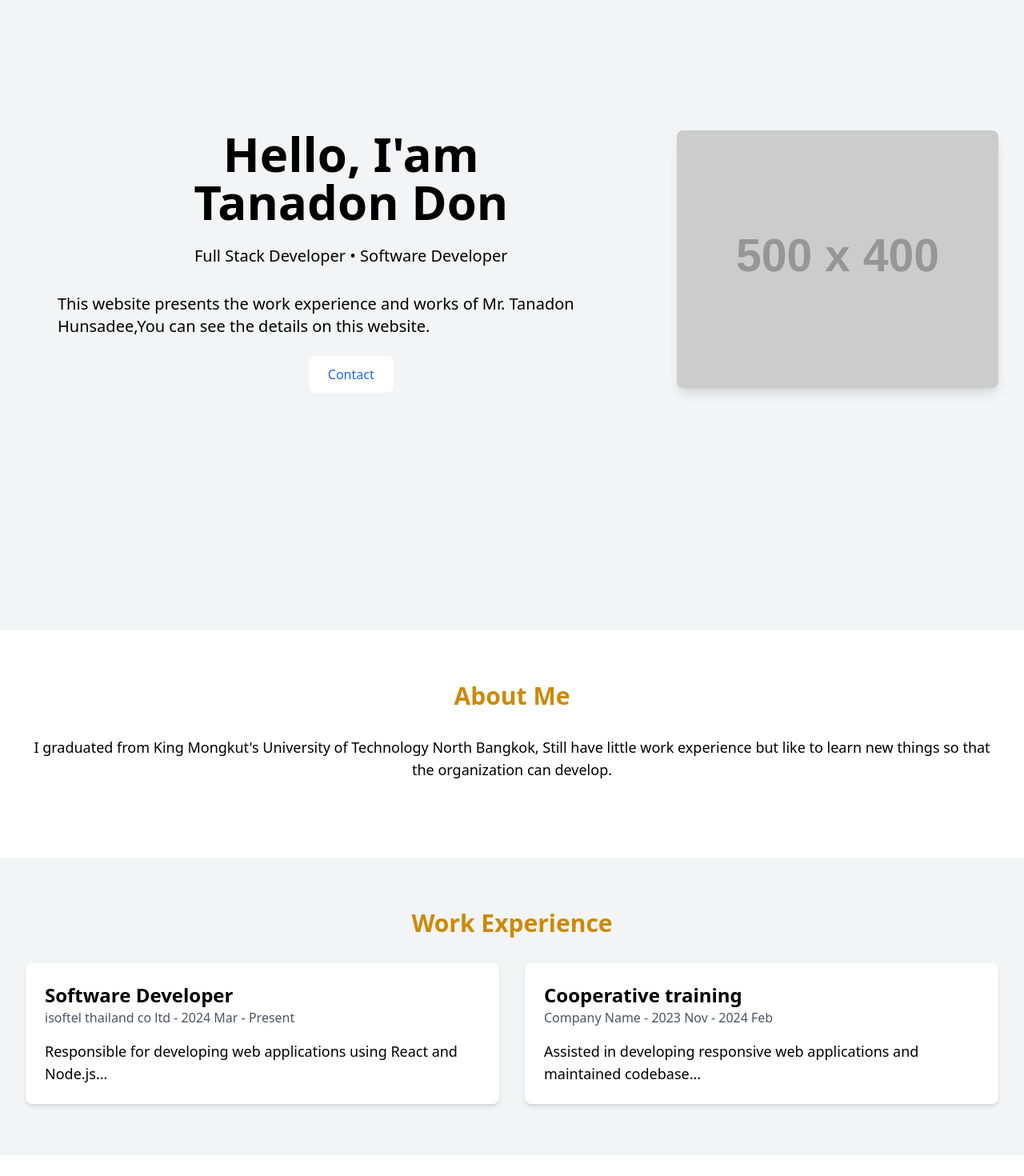
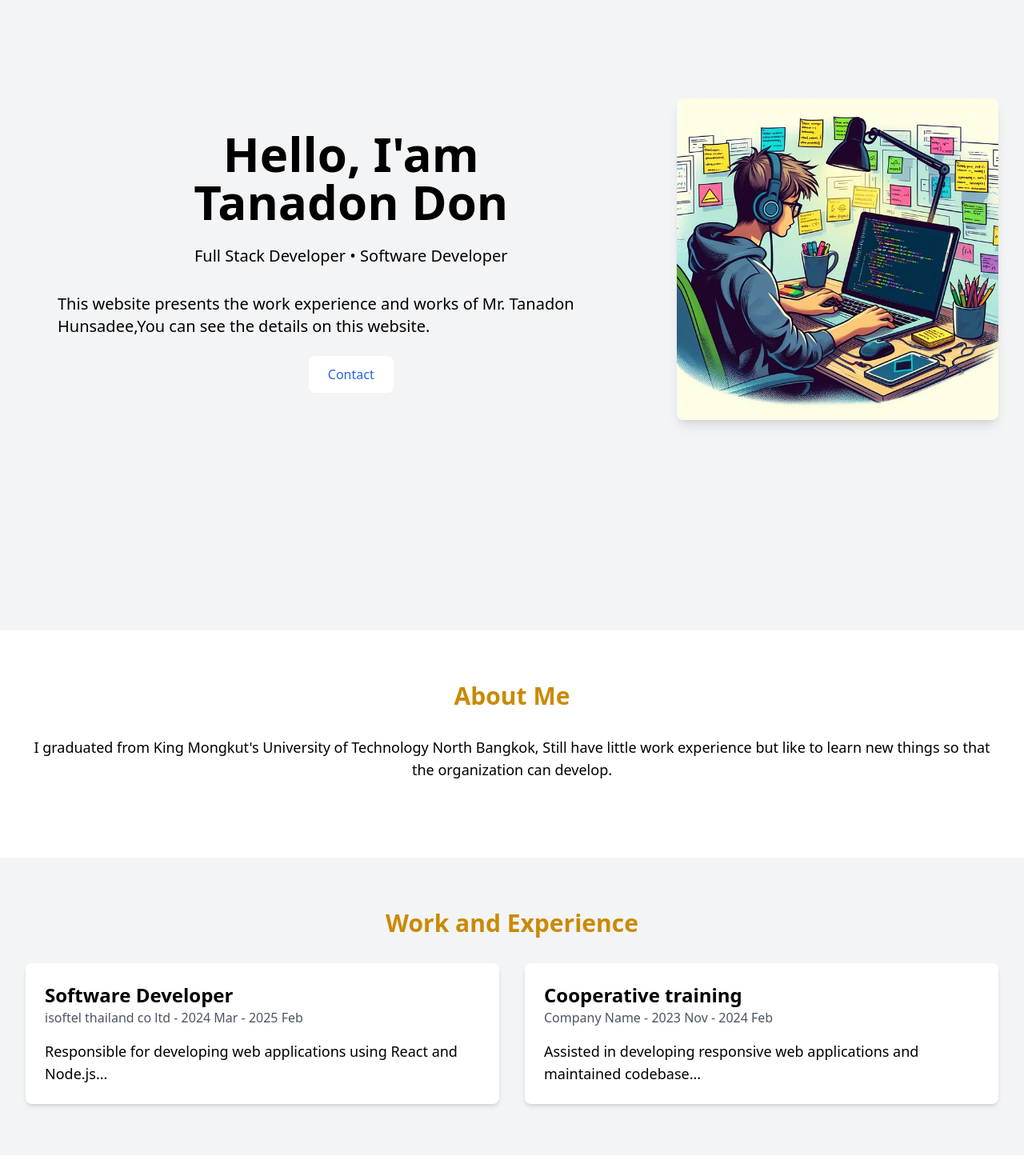
Before and after one commit to tanadonhundev/thana-dev-next, a Next.js app: page / in a window 1280 px wide. Shown: the part 140-1610 px from the top of the page at 80% size. Built offline with nearby package versions, Linux system fonts and the light colour scheme.

Commit message:
add animation ExperienceCard

```diff
--- a/package.json
+++ b/package.json
@@ -9,6 +9,7 @@
     "lint": "next lint"
   },
   "dependencies": {
+    "framer-motion": "^12.5.0",
     "next": "15.1.0",
     "react": "^19.0.0",
     "react-dom": "^19.0.0"
--- a/src/views/HomeSection.tsx
+++ b/src/views/HomeSection.tsx
@@ -37,7 +37,7 @@ export default function HomeSection() {
           {/* คอลัมน์รูปภาพ */}
           <div className="mt-8 md:mt-0 md:w-1/2 flex justify-center">
             <img
-              src="https://via.placeholder.com/500x400"
+              src="/1111.jpg"
               alt="Placeholder Image"
               className="rounded-lg shadow-lg max-w-full h-auto"
             />
--- a/src/views/WorkSection.tsx
+++ b/src/views/WorkSection.tsx
@@ -1,5 +1,6 @@
 import React, { useEffect, useState, useRef } from "react";
 import ExperienceCard from "../components/ExperienceCard";
+import { motion } from "framer-motion";
 
 export default function WorkSection() {
   const sectionRef = useRef(null);
@@ -9,9 +10,8 @@ export default function WorkSection() {
     const observer = new IntersectionObserver(
       ([entry]) => {
         setIsVisible(entry.isIntersecting);
-        // Update visibility status dynamically
       },
-      { threshold: 0.1 } // Trigger when 30% of the section is visible
+      { threshold: 0.1 }
     );
 
     if (sectionRef.current) {
@@ -36,21 +36,38 @@ export default function WorkSection() {
       >
         <div className="max-w-7xl mx-auto px-4 sm:px-6 lg:px-8">
           <h2 className="text-3xl font-bold text-center mb-8 text-yellow-600">
-            Work Experience
+            Work and Experience
           </h2>
           <div className="grid grid-cols-1 md:grid-cols-2 gap-8">
+            {/* Card แรก: เลื่อนจากซ้าย + มีเอฟเฟกต์ hover */}
+            <motion.div
+              initial={{ opacity: 0, x: -50 }}
+              animate={isVisible ? { opacity: 1, x: 0 } : {}}
+              transition={{ duration: 0.8, ease: "easeOut" }}
+              whileHover={{ scale: 1.05, y: -5 }}
+            >
               <ExperienceCard
                 title="Software Developer"
                 company="isoftel thailand co ltd"
-              period="2024 Mar - Present"
+                period="2024 Mar - 2025 Feb"
                 description="Responsible for developing web applications using React and Node.js..."
               />
+            </motion.div>
+
+            {/* Card ที่สอง: เลื่อนจากขวา + มีเอฟเฟกต์ hover */}
+            <motion.div
+              initial={{ opacity: 0, x: 50 }}
+              animate={isVisible ? { opacity: 1, x: 0 } : {}}
+              transition={{ duration: 0.8, ease: "easeOut", delay: 0.2 }}
+              whileHover={{ scale: 1.05, y: -5 }}
+            >
               <ExperienceCard
                 title="Cooperative training"
                 company="Company Name"
                 period="2023 Nov - 2024 Feb"
                 description="Assisted in developing responsive web applications and maintained codebase..."
               />
+            </motion.div>
           </div>
         </div>
       </section>
```
Also changed, not shown: public/1111.jpg (added), 1 other file (tests, documents, lock files or other folders). Lines whose indentation alone changed are shown as unchanged.
